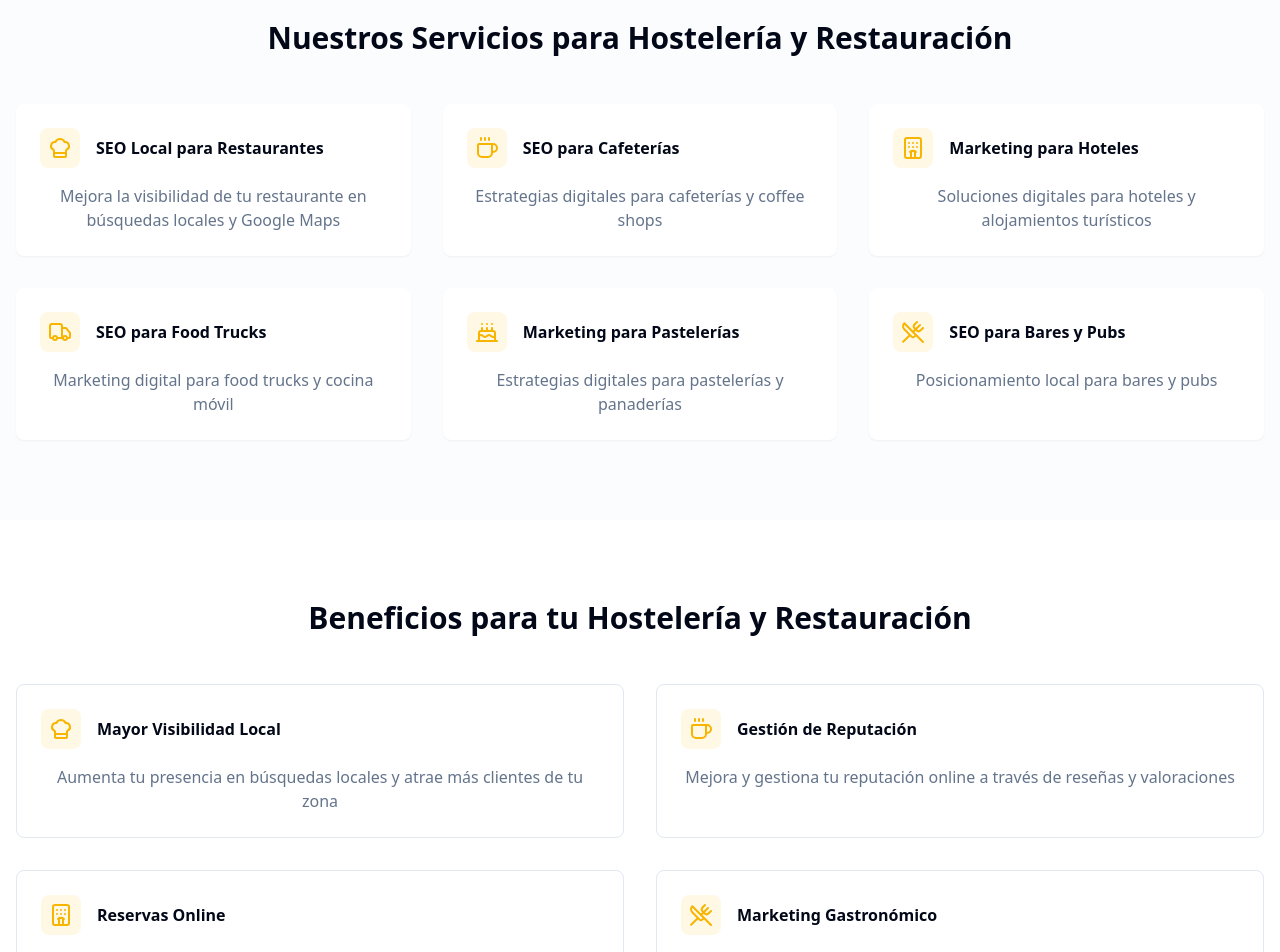
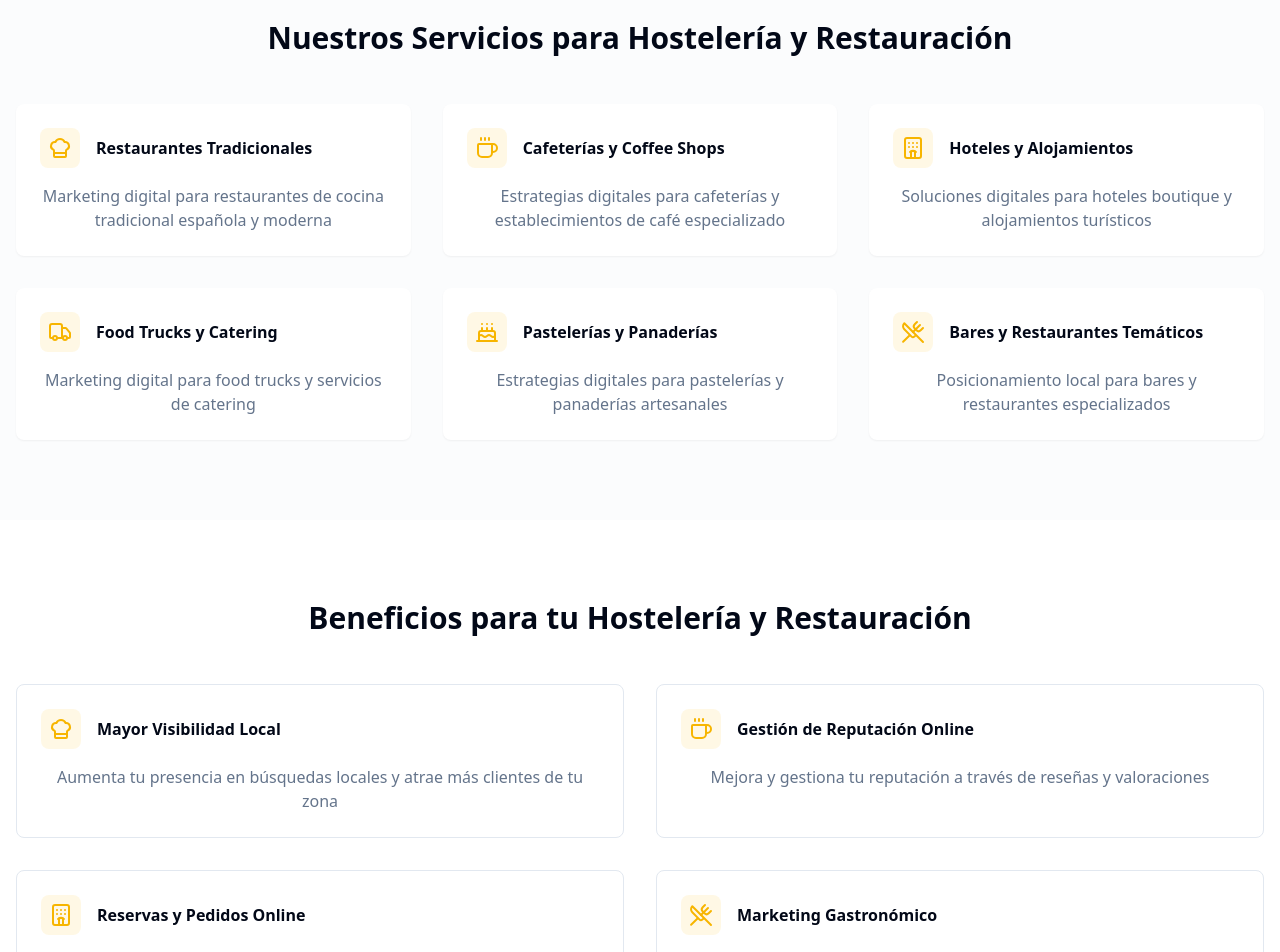
Before and after one commit to chefbusiness/localprodigy, a React (Vite) app: page /sectores/hosteleria-restauracion in a window 1280 px wide. Shown: the part 780-1732 px from the top of the page. Built offline with nearby package versions, Linux system fonts and the light colour scheme.

Commit message:
Update sector page design
Revise the layout and design of the specified sector page to align with the style of previous sector pages, as per the provided reference images.
[skip gpt_engineer]

```diff
--- a/src/pages/sectors/HospitalityRestaurants.tsx
+++ b/src/pages/sectors/HospitalityRestaurants.tsx
@@ -1,36 +1,36 @@
-import { UtensilsCrossed, Coffee, ChefHat, Hotel, Truck, Cake } from "lucide-react";
+import { ChefHat, UtensilsCrossed, Coffee, Hotel, Truck, Cake } from "lucide-react";
 import { BusinessLandingPage } from "@/components/sectors/BusinessLandingPage";
 
 const HospitalityRestaurants = () => {
   const services = [
     {
-      title: "SEO Local para Restaurantes",
-      description: "Mejora la visibilidad de tu restaurante en búsquedas locales y Google Maps",
+      title: "Restaurantes Tradicionales",
+      description: "Marketing digital para restaurantes de cocina tradicional española y moderna",
       icon: ChefHat
     },
     {
-      title: "SEO para Cafeterías",
-      description: "Estrategias digitales para cafeterías y coffee shops",
+      title: "Cafeterías y Coffee Shops",
+      description: "Estrategias digitales para cafeterías y establecimientos de café especializado",
       icon: Coffee
     },
     {
-      title: "Marketing para Hoteles",
-      description: "Soluciones digitales para hoteles y alojamientos turísticos",
+      title: "Hoteles y Alojamientos",
+      description: "Soluciones digitales para hoteles boutique y alojamientos turísticos",
       icon: Hotel
     },
     {
-      title: "SEO para Food Trucks",
-      description: "Marketing digital para food trucks y cocina móvil",
+      title: "Food Trucks y Catering",
+      description: "Marketing digital para food trucks y servicios de catering",
       icon: Truck
     },
     {
-      title: "Marketing para Pastelerías",
-      description: "Estrategias digitales para pastelerías y panaderías",
+      title: "Pastelerías y Panaderías",
+      description: "Estrategias digitales para pastelerías y panaderías artesanales",
       icon: Cake
     },
     {
-      title: "SEO para Bares y Pubs",
-      description: "Posicionamiento local para bares y pubs",
+      title: "Bares y Restaurantes Temáticos",
+      description: "Posicionamiento local para bares y restaurantes especializados",
       icon: UtensilsCrossed
     }
   ];
@@ -42,13 +42,13 @@ const HospitalityRestaurants = () => {
       icon: ChefHat
     },
     {
-      title: "Gestión de Reputación",
-      description: "Mejora y gestiona tu reputación online a través de reseñas y valoraciones",
+      title: "Gestión de Reputación Online",
+      description: "Mejora y gestiona tu reputación a través de reseñas y valoraciones",
       icon: Coffee
     },
     {
-      title: "Reservas Online",
-      description: "Implementa y optimiza sistemas de reservas online para aumentar las conversiones",
+      title: "Reservas y Pedidos Online",
+      description: "Implementa y optimiza sistemas de reservas y pedidos online",
       icon: Hotel
     },
     {
@@ -65,7 +65,7 @@ const HospitalityRestaurants = () => {
     },
     {
       question: "¿Qué importancia tienen las reseñas para mi negocio hostelero?",
-      answer: "Las reseñas son fundamentales para la hostelería ya que influyen directamente en la decisión de compra, mejoran tu posicionamiento local y aumentan la confianza de los clientes potenciales."
+      answer: "Las reseñas son fundamentales para la hostelería ya que influyen directamente en la decisión de los clientes, mejoran tu posicionamiento local y aumentan la confianza de los clientes potenciales."
     },
     {
       question: "¿Cómo puedo destacar frente a la competencia en mi zona?",
```
